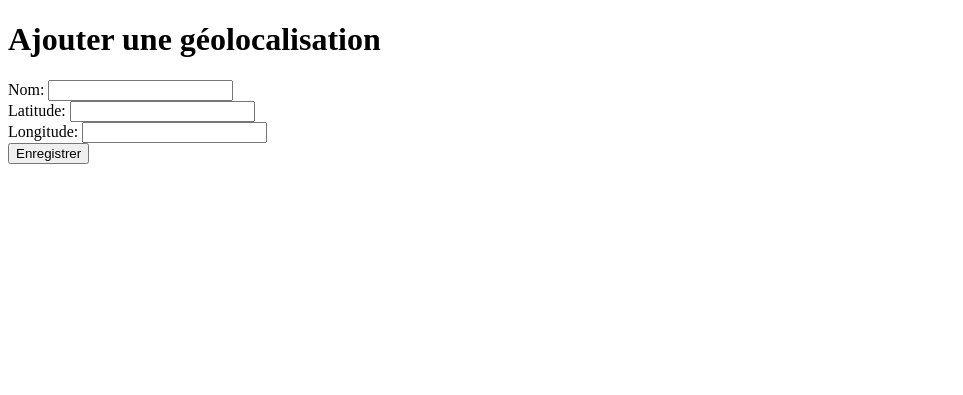
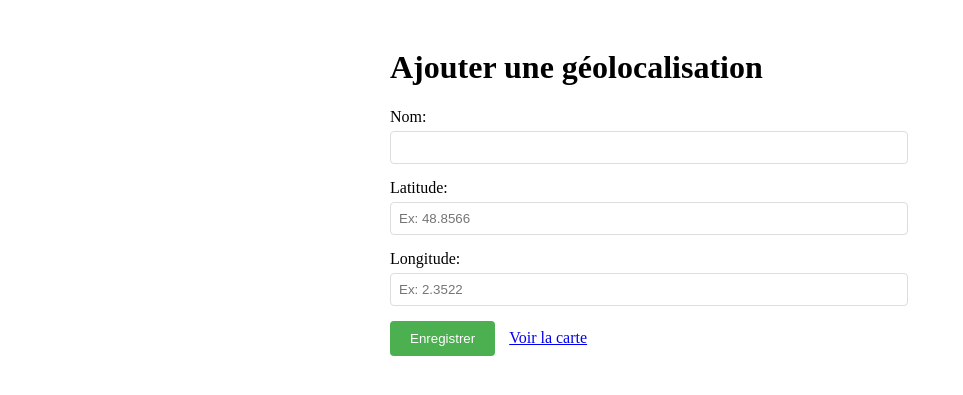
Before and after one commit to Maximekgn/customers_Location_Saver, a Flask app: page /add in a window 1280 px wide. Shown: the top 395 px of the page, without its empty margins (0-963 px from the left). Run offline with Flask 3, Linux system fonts and the light colour scheme.

Commit message:
Enhance geolocation features: add input validation, improve form styling, and update map rendering logic. Introduce to_dict method in Location model for better data handling.

```diff
--- a/app.py
+++ b/app.py
@@ -1,4 +1,4 @@
-from flask import Flask, render_template, request, jsonify
+from flask import Flask, render_template, request, jsonify, redirect, url_for
 from flask_sqlalchemy import SQLAlchemy
 
 app = Flask(__name__)
@@ -22,8 +22,8 @@ def home():
 def add_location():
     if request.method == 'POST':
         name = request.form['name']
-        latitude = request.form['latitude']
-        longitude = request.form['longitude']
+        latitude = float(request.form['latitude'])  # Convert to float
+        longitude = float(request.form['longitude'])  # Convert to float
 
         # Enregistrer les données dans la base
         new_location = Location(name=name, latitude=latitude, longitude=longitude)
@@ -37,7 +37,8 @@ def add_location():
 @app.route('/map')
 def map():
     locations = Location.query.all()
-    return render_template('map.html', locations=locations)
+    locations_list = [location.to_dict() for location in locations]  # Convert to list of dicts
+    return render_template('map.html', locations=locations_list)
 
 if __name__ == '__main__':
     app.run(debug=True)
--- a/templates/form.html
+++ b/templates/form.html
@@ -2,17 +2,104 @@
 <html lang="en">
 <head>
     <title>Ajouter une Géolocalisation</title>
+    <link rel="stylesheet" href="{{ url_for('static', filename='style.css') }}">
+    <style>
+        .form-container {
+            max-width: 500px;
+            margin: 0 auto;
+            padding: 20px;
+        }
+        .form-group {
+            margin-bottom: 15px;
+        }
+        label {
+            display: block;
+            margin-bottom: 5px;
+        }
+        input {
+            width: 100%;
+            padding: 8px;
+            border: 1px solid #ddd;
+            border-radius: 4px;
+        }
+        button {
+            background-color: #4CAF50;
+            color: white;
+            padding: 10px 20px;
+            border: none;
+            border-radius: 4px;
+            cursor: pointer;
+        }
+        button:hover {
+            background-color: #45a049;
+        }
+        .error {
+            color: red;
+            display: none;
+        }
+    </style>
 </head>
 <body>
+    <div class="form-container">
         <h1>Ajouter une géolocalisation</h1>
-    <form action="/add" method="POST">
+        <form action="/add" method="POST" onsubmit="return validateForm()">
+            <div class="form-group">
                 <label for="name">Nom:</label>
-        <input type="text" id="name" name="name" required><br>
+                <input type="text" id="name" name="name" required>
+                <span class="error" id="nameError">Le nom est requis</span>
+            </div>
+            <div class="form-group">
                 <label for="latitude">Latitude:</label>
-        <input type="text" id="latitude" name="latitude" required><br>
+                <input type="number" id="latitude" name="latitude" step="any" required
+                       min="-90" max="90" placeholder="Ex: 48.8566">
+                <span class="error" id="latError">La latitude doit être entre -90 et 90</span>
+            </div>
+            <div class="form-group">
                 <label for="longitude">Longitude:</label>
-        <input type="text" id="longitude" name="longitude" required><br>
+                <input type="number" id="longitude" name="longitude" step="any" required
+                       min="-180" max="180" placeholder="Ex: 2.3522">
+                <span class="error" id="longError">La longitude doit être entre -180 et 180</span>
+            </div>
+            <div class="form-group">
                 <button type="submit">Enregistrer</button>
+                <a href="{{ url_for('map') }}" style="margin-left: 10px;">Voir la carte</a>
+            </div>
         </form>
+    </div>
+
+    <script>
+        function validateForm() {
+            let isValid = true;
+            const name = document.getElementById('name').value;
+            const lat = parseFloat(document.getElementById('latitude').value);
+            const long = parseFloat(document.getElementById('longitude').value);
+
+            // Validate name
+            if (!name.trim()) {
+                document.getElementById('nameError').style.display = 'block';
+                isValid = false;
+            } else {
+                document.getElementById('nameError').style.display = 'none';
+            }
+
+            // Validate latitude
+            if (isNaN(lat) || lat < -90 || lat > 90) {
+                document.getElementById('latError').style.display = 'block';
+                isValid = false;
+            } else {
+                document.getElementById('latError').style.display = 'none';
+            }
+
+            // Validate longitude
+            if (isNaN(long) || long < -180 || long > 180) {
+                document.getElementById('longError').style.display = 'block';
+                isValid = false;
+            } else {
+                document.getElementById('longError').style.display = 'none';
+            }
+
+            return isValid;
+        }
+    </script>
 </body>
 </html>
```
Also changed, not shown: models.py (+8 -0 lines), templates/map.html (+21 -8 lines), instance/locations.db. Lines whose indentation alone changed are shown as unchanged.
